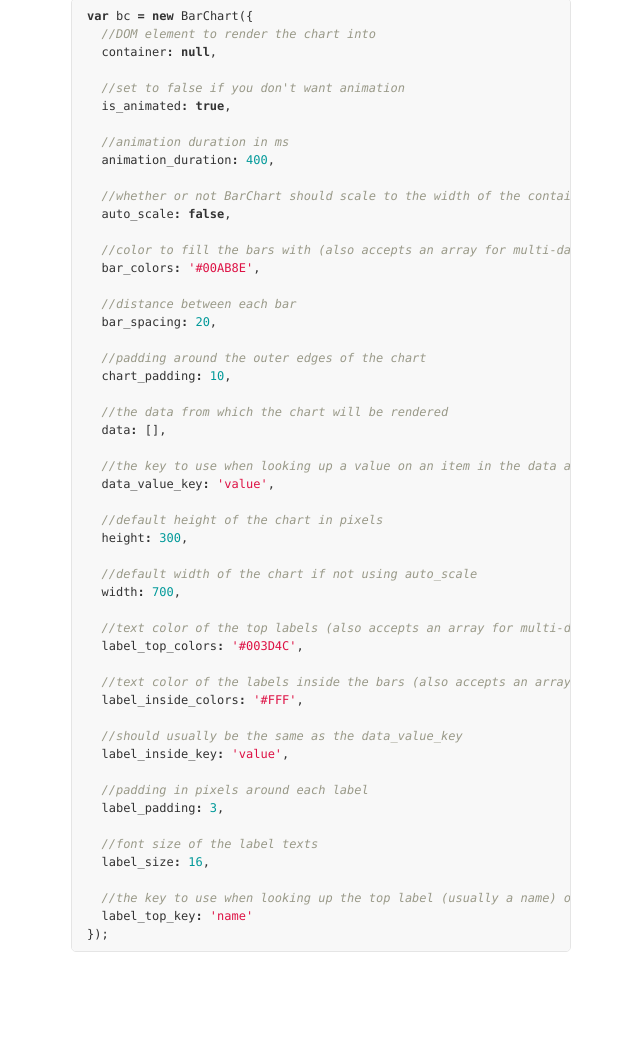
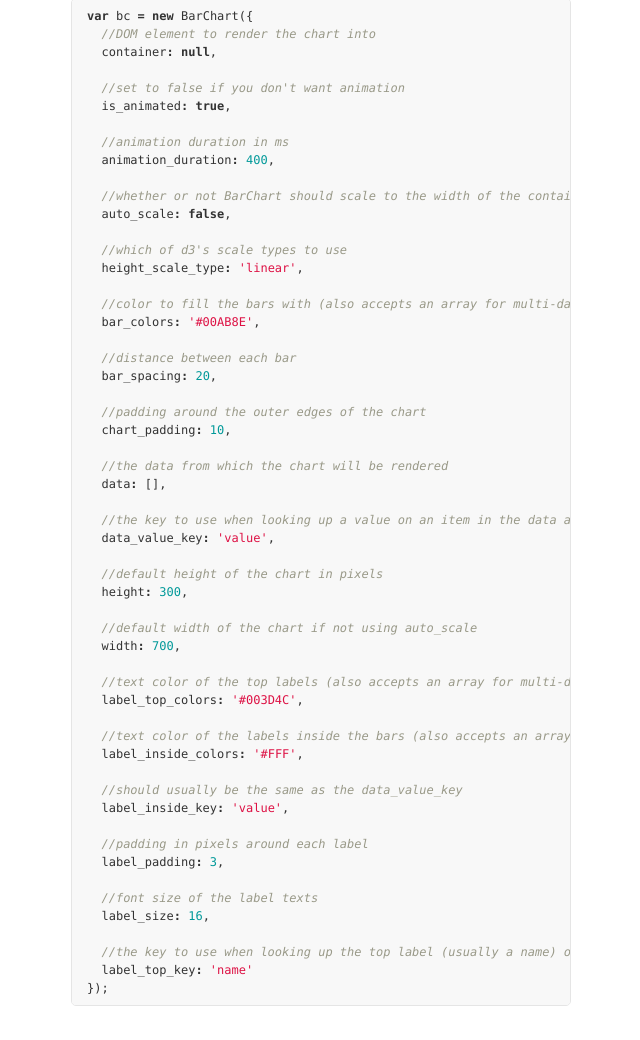
Before and after one commit to b3nj4m/barchart, a plain HTML site: page index.html in a window 1280 px wide. Shown: the part 808-1848 px from the top of the page, without its empty margins (499-1139 px from the left). Drawn offline with Linux system fonts and the light colour scheme.

Commit message:
add height_scale_type to docs

```diff
--- a/index.html
+++ b/index.html
@@ -80,6 +80,9 @@
   <span class="c1">//whether or not BarChart should scale to the width of the container</span>
   <span class="nx">auto_scale</span><span class="o">:</span> <span class="kc">false</span><span class="p">,</span>
 
+  <span class="c1">//which of d3's scale types to use</span>
+  <span class="nx">height_scale_type</span><span class="o">:</span> <span class="s1">&#39;linear&#39;</span><span class="p">,</span>
+
   <span class="c1">//color to fill the bars with (also accepts an array for multi-dataset support)</span>
   <span class="nx">bar_colors</span><span class="o">:</span> <span class="s1">&#39;#00AB8E&#39;</span><span class="p">,</span>
 
```
